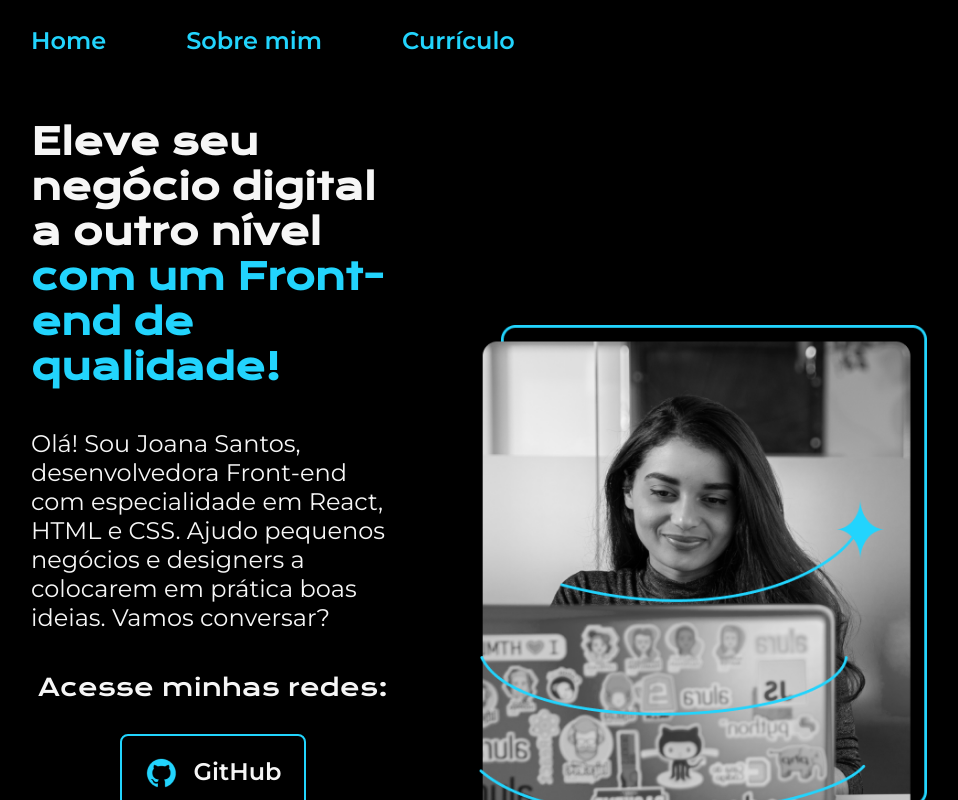
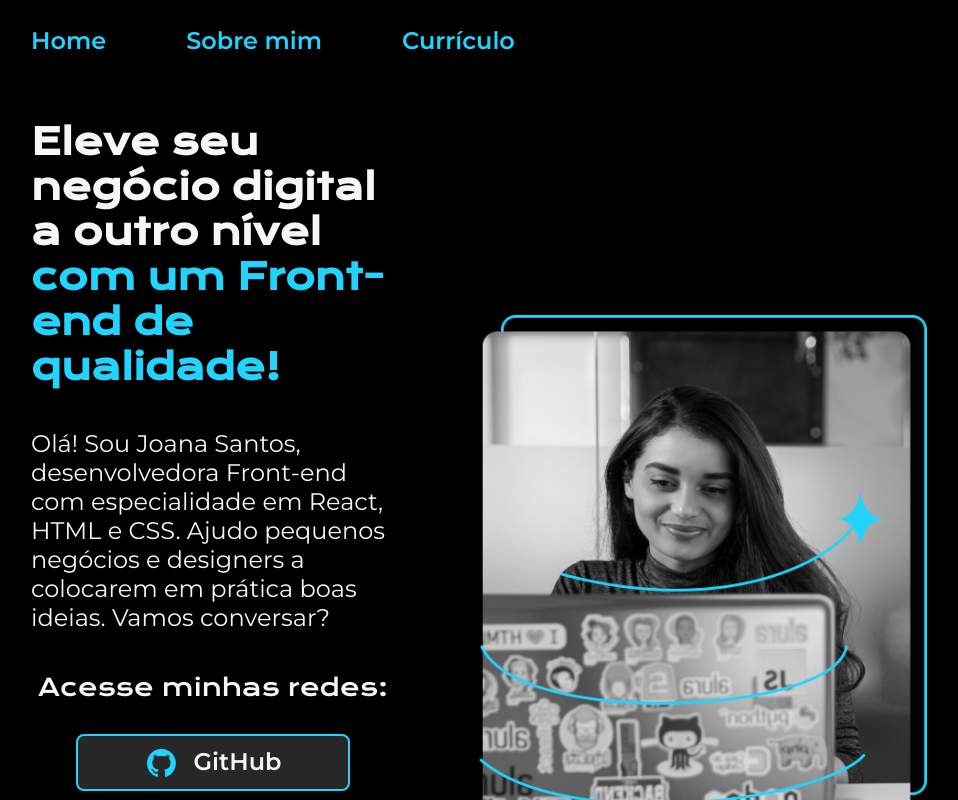
Before and after one commit to pkmanto/alura-html-css-aula-portfolio-vercel, a plain HTML site: page index.html in a window 1280 px wide. In both pictures the pointer is over the link "GitHub". Shown: the top 800 px of the page, without its empty margins (161-1119 px from the left). Drawn offline with nearby package versions, Linux system fonts and the light colour scheme.

Commit message:
Update style.css

```diff
--- a/styles/style.css
+++ b/styles/style.css
@@ -94,7 +94,7 @@ body {
     justify-content: center;
     gap: 16px; /* Esse é um espaçamento entre os elementos do Flexbox */
     border: 2px solid var(--cor-terciaria);
-    width: 50%;
+    width: 68%;
     text-align: center;
     border-radius: 8px;
     font-size: 1.5rem;
@@ -105,7 +105,7 @@ body {
     font-family: var(--fonte-secundaria);
 }
 
-.apresentacao__links__link:hover {
+.apresentacao__links__navegacao:hover {
     background-color: var(--cor-hover);
     padding: 3%;
 }
```
